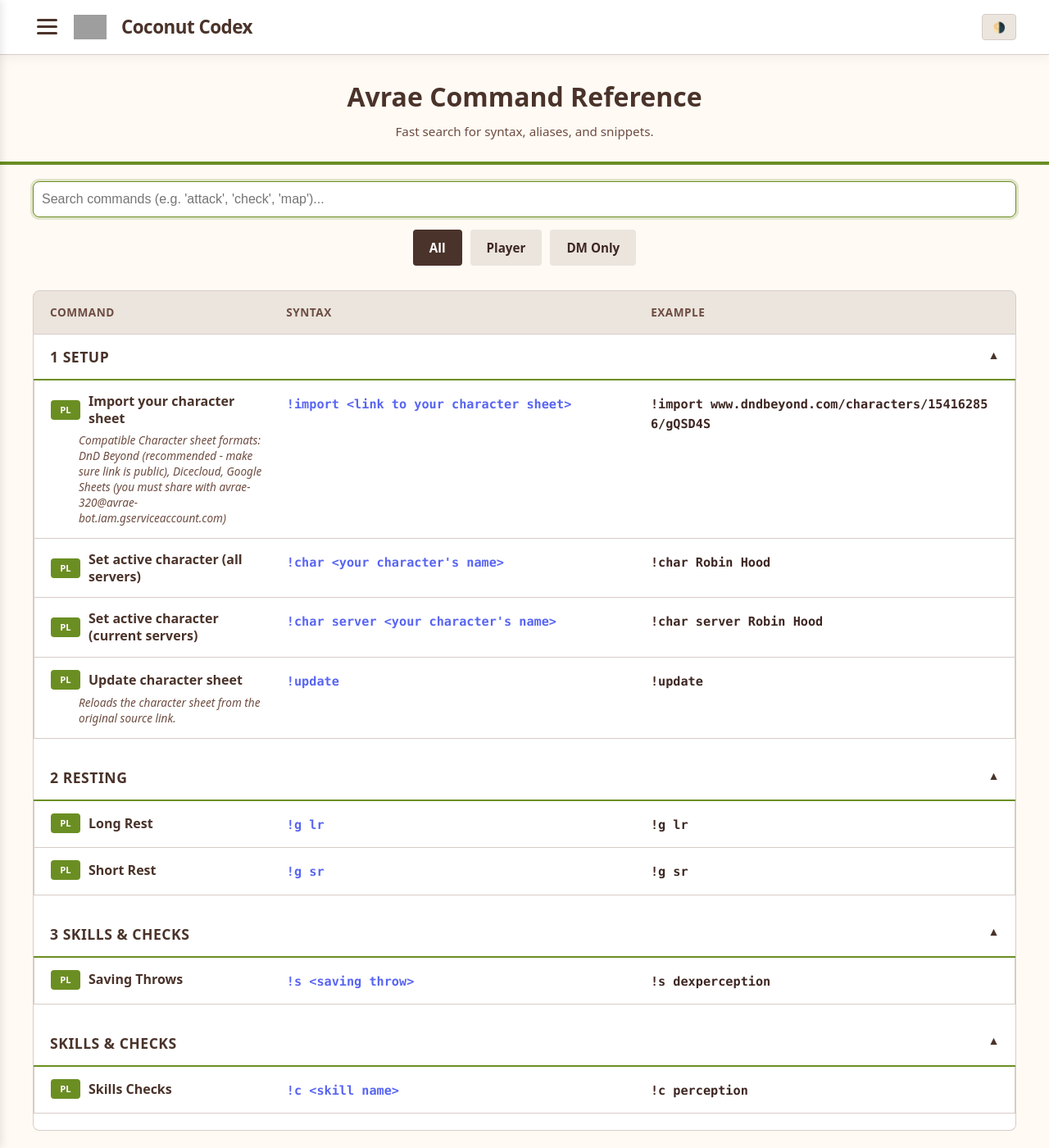
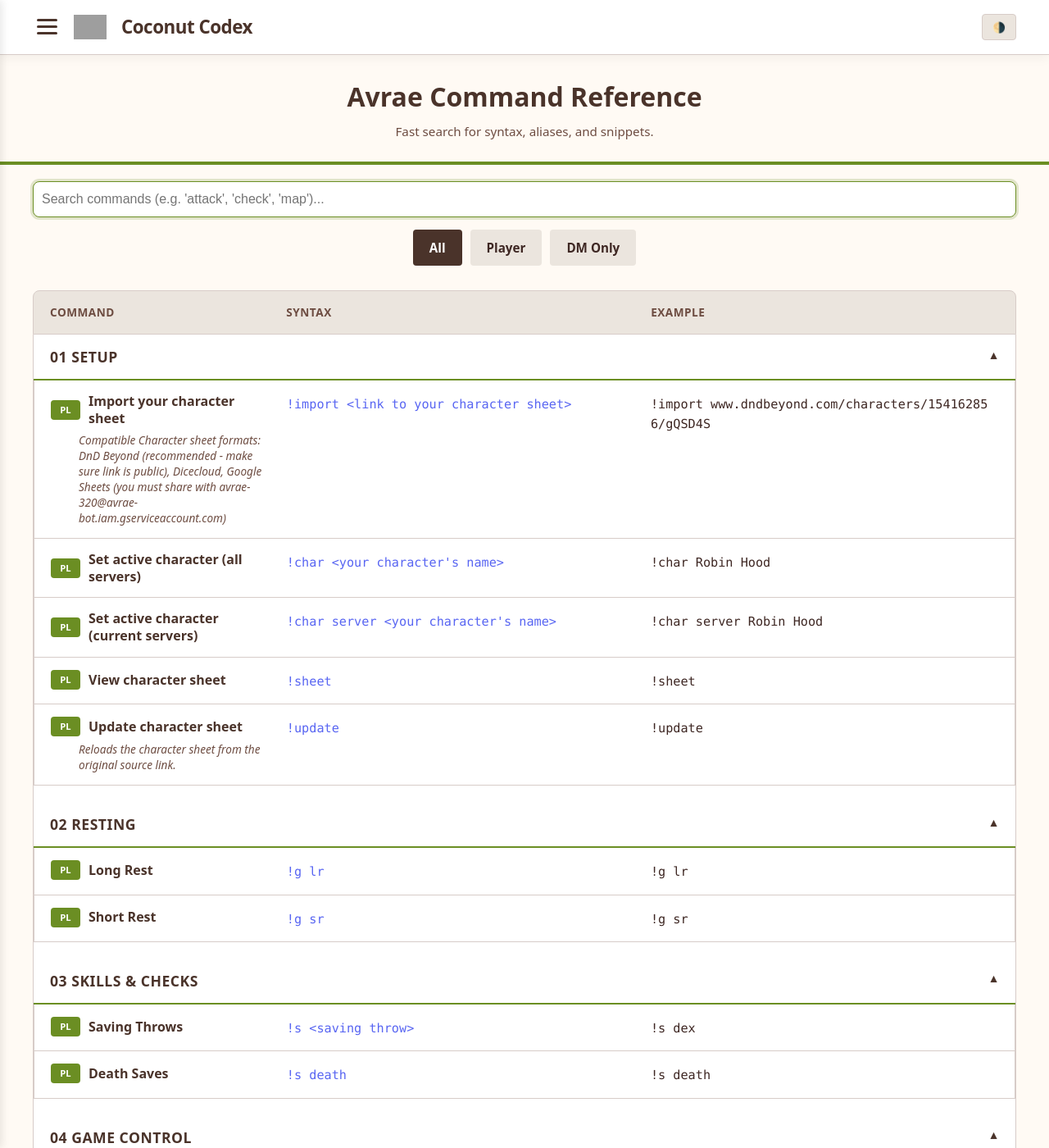
Before and after one commit to coconutswallow/codex, a Jekyll site: the page built from avrae.html, in a window 1280 px wide and 1400 px high. Shown: the whole window at 82% size. Built offline with Jekyll 4.4.1, drawn with Linux system fonts in a browser that asks for light colours; a script that is not in the unit is left out; some of the changed text lies outside the part shown; grey boxes are pictures that could not be loaded.

Commit message:
css updates

```diff
--- a/_data/avrae_commands.yml
+++ b/_data/avrae_commands.yml
@@ -2,7 +2,7 @@
   syntax: "!import <link to your character sheet>"
   example: "!import www.dndbeyond.com/characters/154162856/gQSD4S"
   tags: "setup import character sheet"
-  category: "1 Setup"
+  category: "01 Setup"
   type: "Player"
   note: "Compatible Character sheet formats: DnD Beyond (recommended - make sure link is public), Dicecloud, Google Sheets (you must share with avrae-320@avrae-bot.iam.gserviceaccount.com)"
   image: ""
@@ -11,7 +11,7 @@
   syntax: "!char <your character's name>"
   example: "!char Robin Hood"
   tags: "setup character sheet global"
-  category: "1 Setup"
+  category: "01 Setup"
   type: "Player"
   image: ""
 
@@ -19,7 +19,15 @@
   syntax: "!char server <your character's name>"
   example: "!char server Robin Hood"
   tags: "setup character sheet server"
-  category: "1 Setup"
+  category: "01 Setup"
+  type: "Player"
+  image: ""
+
+- title: "View character sheet"
+  syntax: "!sheet"
+  example: "!sheet"
+  tags: "setup character sheet"
+  category: "01 Setup"
   type: "Player"
   image: ""
 
@@ -28,7 +36,7 @@
   syntax: "!update"
   example: "!update"
   tags: "setup character sheet refresh reload"
-  category: "1 Setup"
+  category: "01 Setup"
   type: "Player"
   image: ""
 
@@ -36,7 +44,7 @@
   syntax: "!g lr"
   example: "!g lr"
   tags: "long rest"
-  category: "2 Resting"
+  category: "02 Resting"
   type: "Player"
   image: ""
 
@@ -44,22 +52,47 @@
   syntax: "!g sr"
   example: "!g sr"
   tags: "long rest"
-  category: "2 Resting"
+  category: "02 Resting"
   type: "Player"
   image: ""
 
 - title: "Skills Checks"
   syntax: "!c <skill name>"
   example: "!c perception"
-  tags: "3 Skills Abilitites checks"
+  tags: "03 Skills Abilitites checks"
   category: "Skills & Checks"
   type: "Player"
   image: ""
 
 - title: "Saving Throws"
   syntax: "!s <saving throw>"
-  example: "!s dexperception"
+  example: "!s dex"
   tags: "Skills Abilitites checks saving throws"
-  category: "3 Skills & Checks"
+  category: "03 Skills & Checks"
   type: "Player"
   image: ""
+
+- title: "Death Saves"
+  syntax: "!s death"
+  example: "!s death"
+  tags: "Skills Abilitites checks saving throws"
+  category: "03 Skills & Checks"
+  type: "Player"
+  image: ""
+
+- title: "Join Avrae Combat, Roll Initiative"
+  syntax: "!i join"
+  example: "!i join"
+  tags: "Join Initiative"
+  category: "04 Game Control"
+  type: "Player"
+  image: ""
+
+
+- title: "End Turn"
+  syntax: "!i n"
+  example: "!i n"
+  tags: "EOT End of Turn"
+  category: "04 Game Control"
+  type: "Player"
+  image: ""
--- a/assets/css/style.css
+++ b/assets/css/style.css
@@ -768,7 +768,7 @@
 
 .cmd-title {
   font-size: 1em;
-  font-weight: 800;
+  font-weight: 600;
   color: var(--color-primary);
   margin: 0;
   line-height: 1.3;
@@ -799,7 +799,7 @@
 .col-code {
   font-family: 'Consolas', 'Monaco', monospace;
   font-size: 0.95em; /* Increased Size */
-  font-weight: 700; /* Bolder */
+  font-weight: 500; /* Bolder */
   color: var(--palette-brand-discord);
   white-space: pre-wrap;
   word-break: break-all;
```
